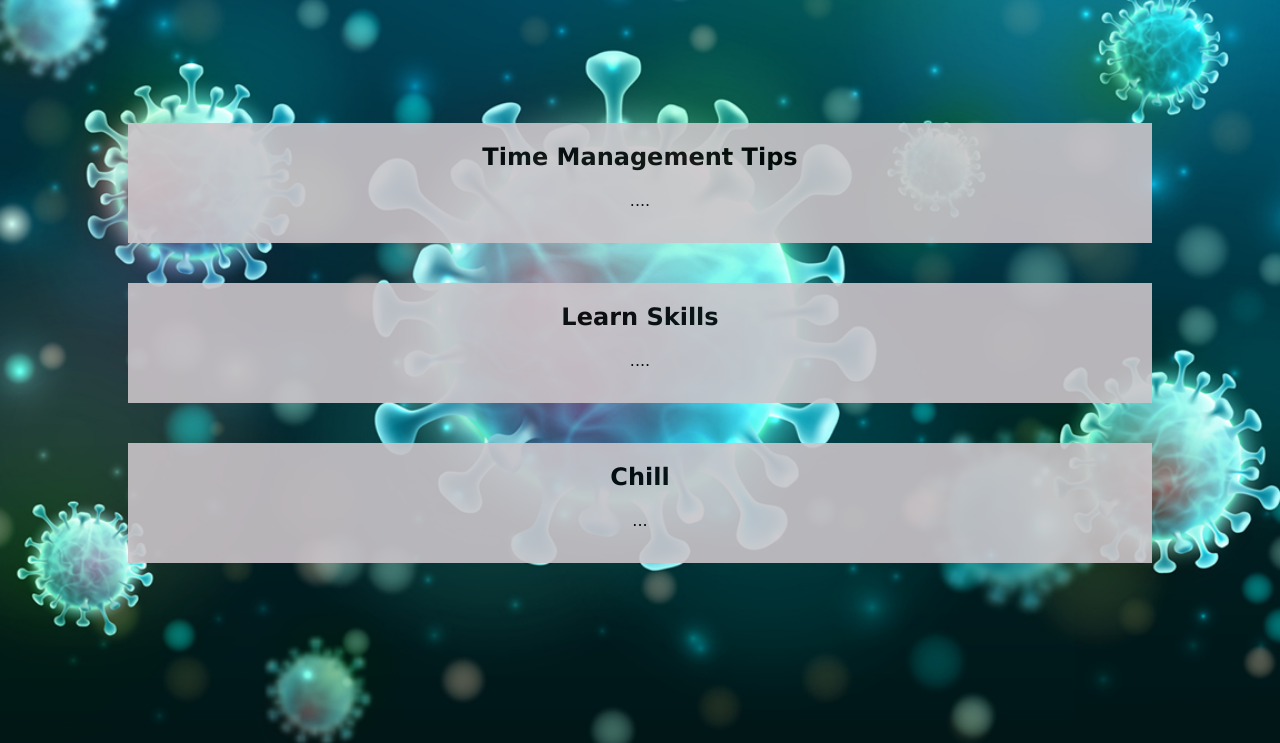
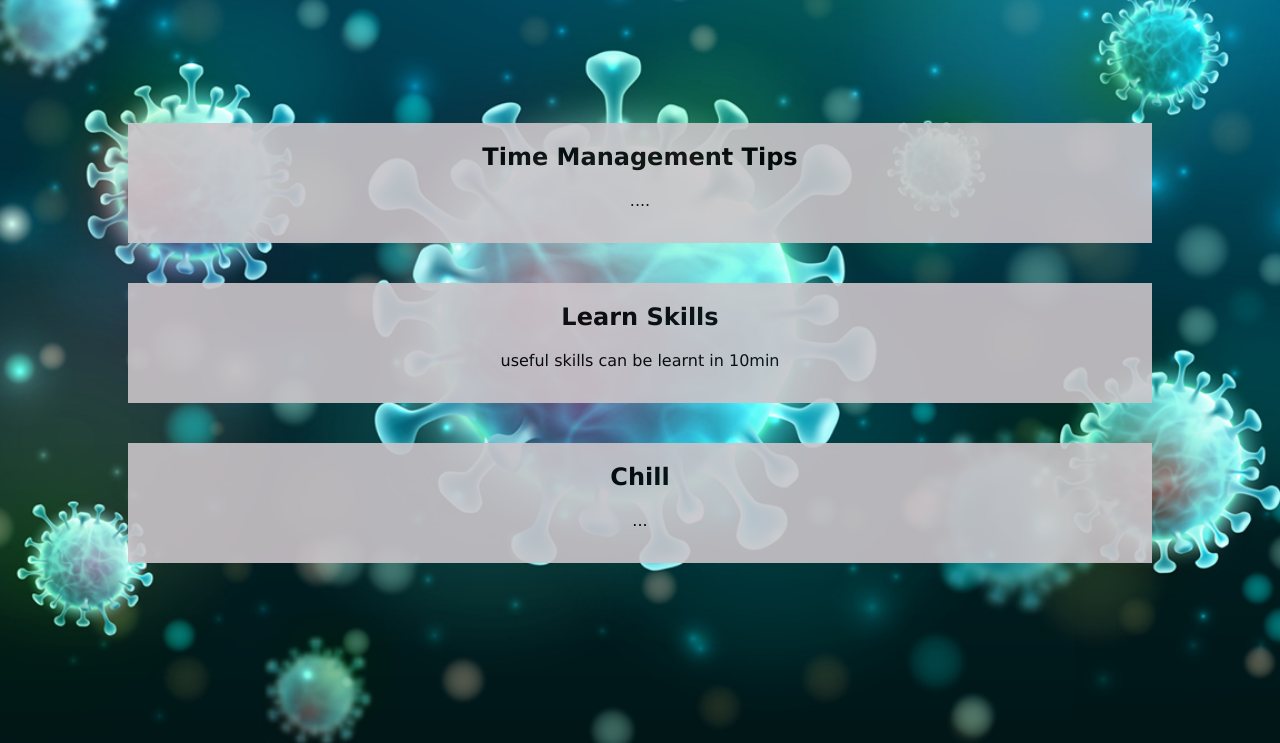
Before and after one commit to daisyyedda/ProDay, a plain HTML site: page prome.html in a window 1280 px wide. Shown: the part 57-800 px from the top of the page. Drawn offline with Linux system fonts and the light colour scheme.

Commit message:
Update prome.html

```diff
--- a/prome.html
+++ b/prome.html
@@ -18,7 +18,6 @@
       <li><a href="contact.html">Contact</a></li>
     </ul>
   </nav>
-
   <section id="TimeManagementTips">
     <h2>Time Management Tips</h2>
     <p>....</p>
@@ -26,7 +25,7 @@
 
   <section id="LearnSkills">
     <h2>Learn Skills</h2>
-    <p>....</p>
+    <p>useful skills can be learnt in 10min</p>
   </section>
 
   <section id="Chill">
```
